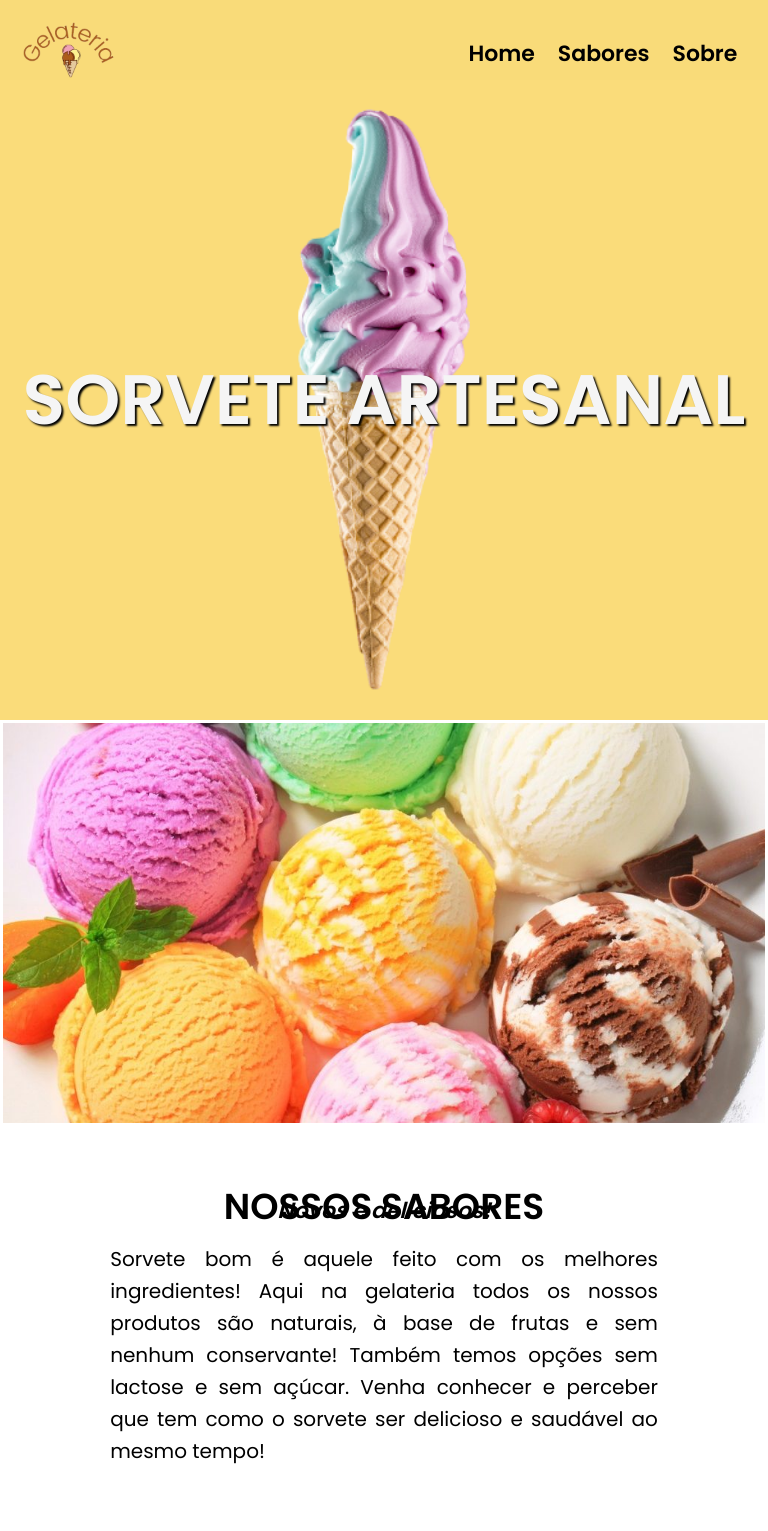
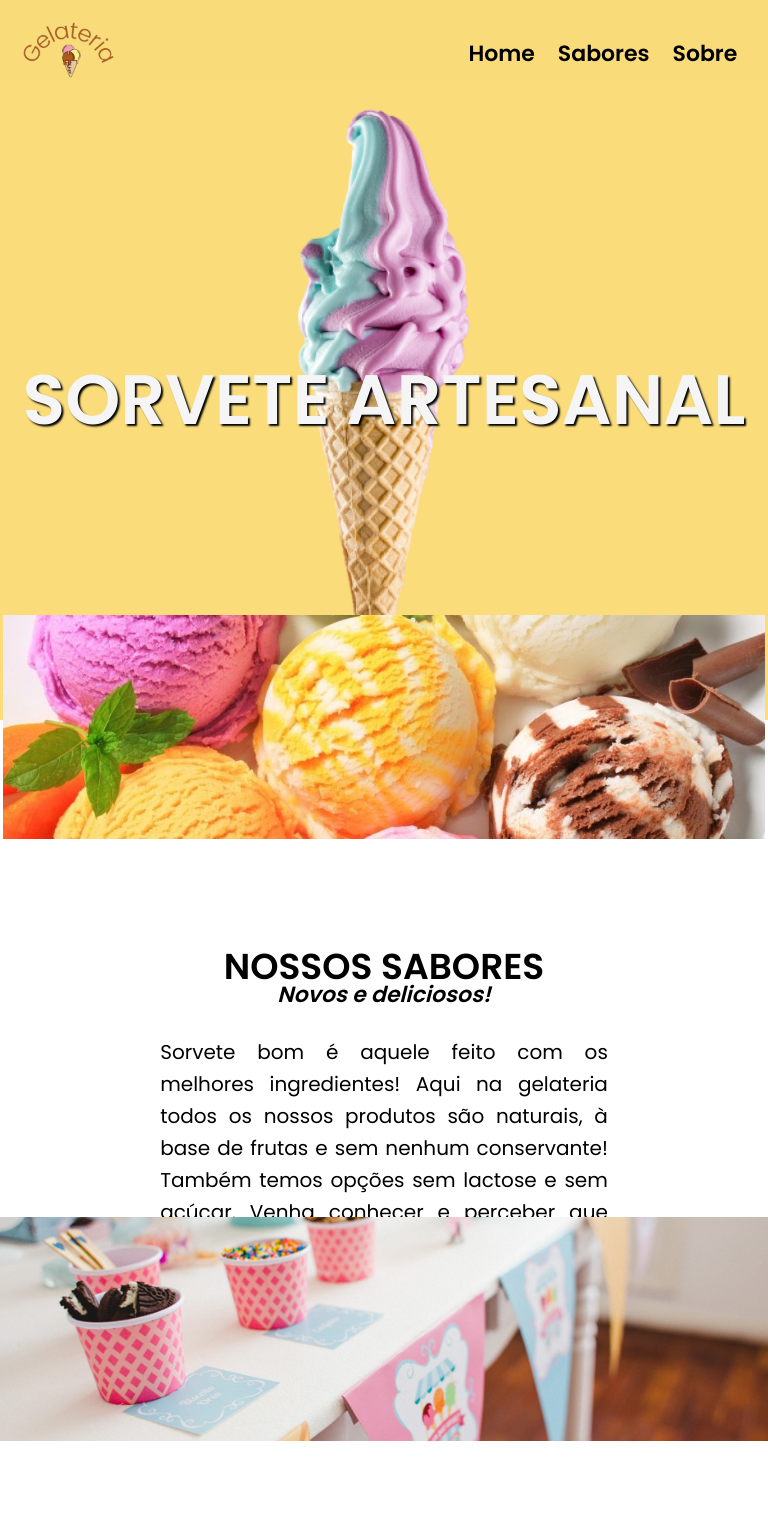
Before and after one commit to jotavcarvalho/Sorveteria-React, a React (Create React App) app: page / in a window 768 px wide. Shown: the top 1531 px of the page. Built offline with nearby package versions, Linux system fonts and the light colour scheme.

Commit message:
alterações

```diff
--- a/src/paginas/Home/index.css
+++ b/src/paginas/Home/index.css
@@ -113,21 +113,19 @@
         flex-direction: column;
         justify-content: center;
         align-items: center;
-        height: 100vh;
-    }
+}
 
     .eventos {
         display: flex;
         flex-direction: column-reverse;
         justify-content: center;
         align-items: center;
-        height: 100vh;
-    }
+}
 
     .sabores img,
     .eventos img,
     .sobre img {
-        height: 50%;
+        height: 40%;
         min-width: 100%;
     }
 
@@ -138,7 +136,6 @@
         flex-direction: column;
         justify-content: space-around;
         align-items: center;
-        padding: 50px;
         height: 100%;
         width: 85%;
     }
@@ -150,14 +147,13 @@
     .flex-apresentacao .p-subtitle {
         font-size: 22px;
         font-weight: bold;
-        margin: -50px 0px 5px;
         font-style: italic;
+        padding-top:15px;
     }
 
     .flex-apresentacao .p-subtitle-eventos {
         font-size: 22px;
         font-weight: bold;
-        margin: -5px 0px 40px;
         font-style: italic;
     }
 
```
